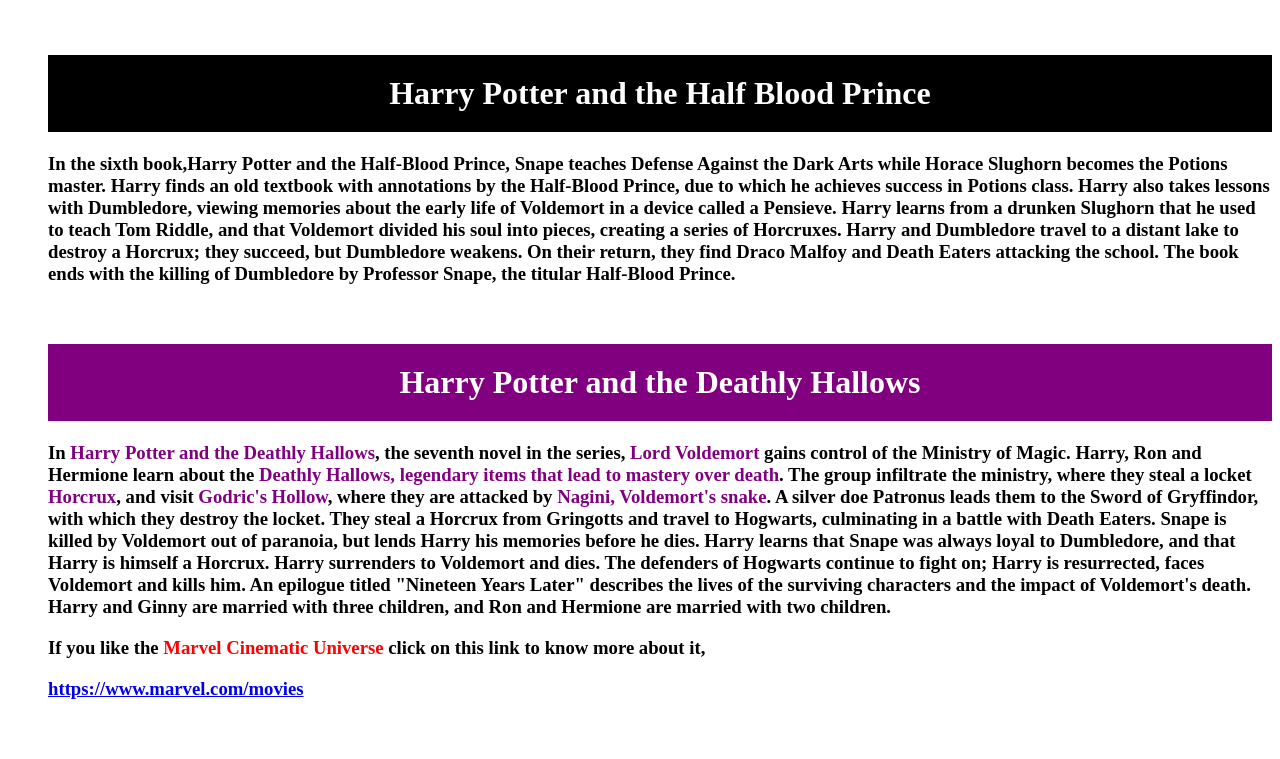
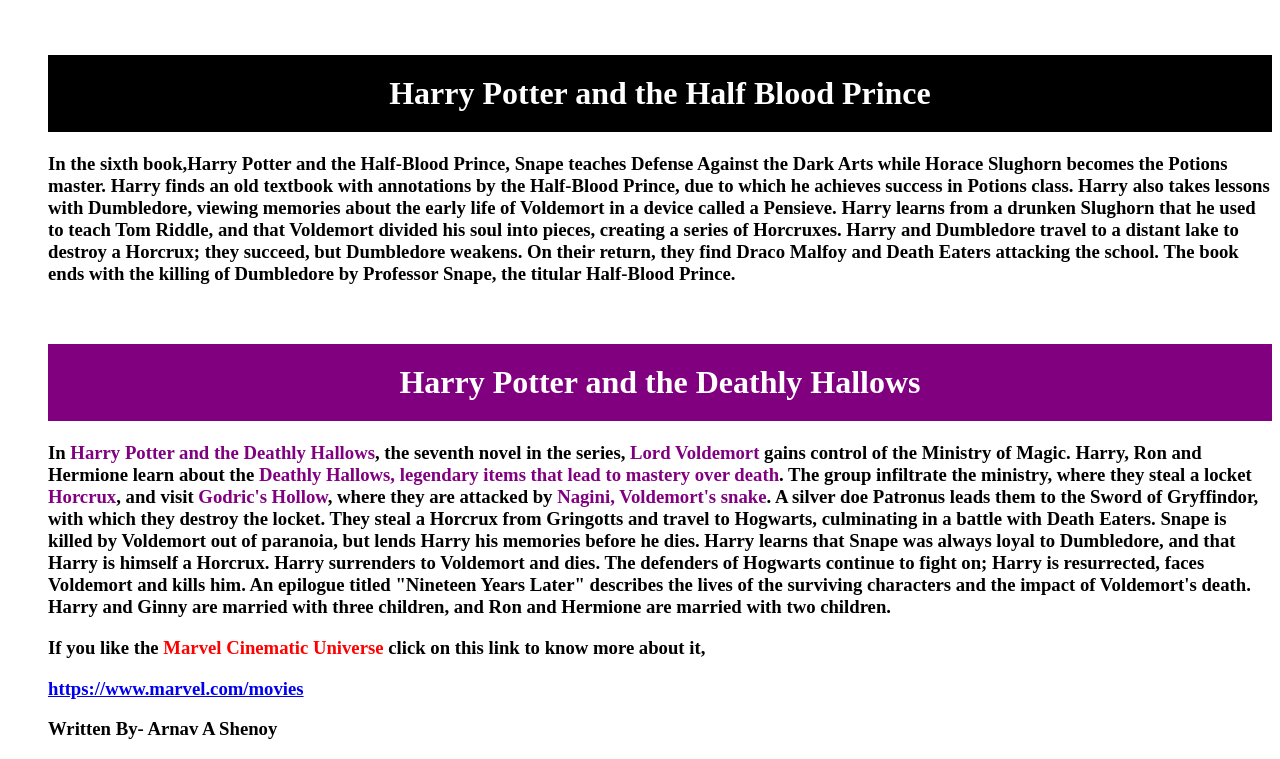
Before and after one commit to GodEmperorDoctorDoom/Fictional, a plain HTML site: page index.html in a window 1280 px wide. Shown: the part 5764-6523 px from the top of the page. Before the commit the page ends 6482 px from the top, so only its background shows below. Drawn offline with Linux system fonts and the light colour scheme.

Commit message:
Update index.html

```diff
--- a/index.html
+++ b/index.html
@@ -60,5 +60,8 @@ An epilogue titled "Nineteen Years Later" describes the lives of the surviving c
 </p>
 <h3>If you like the <span style="color:red">Marvel Cinematic Universe</span> click on this link to know more about it,</h3>
 <h3><a href="https://www.marvel.com/movies">https://www.marvel.com/movies</a></h3>
+<h3>Written By-
+ Arnav A Shenoy
+</h3>
 </BODY>
 </HTML>
```
